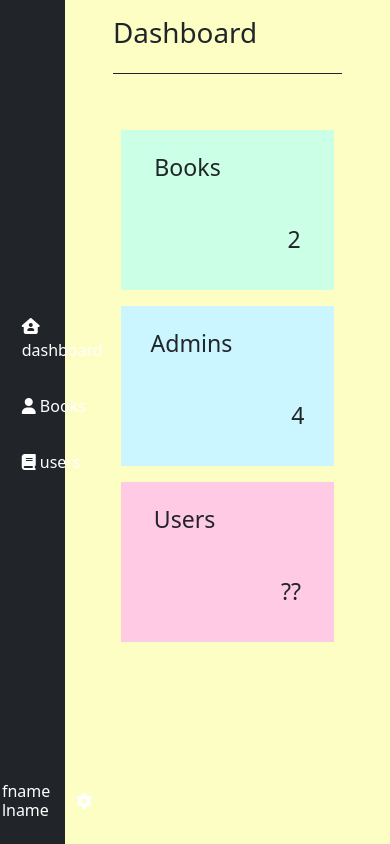
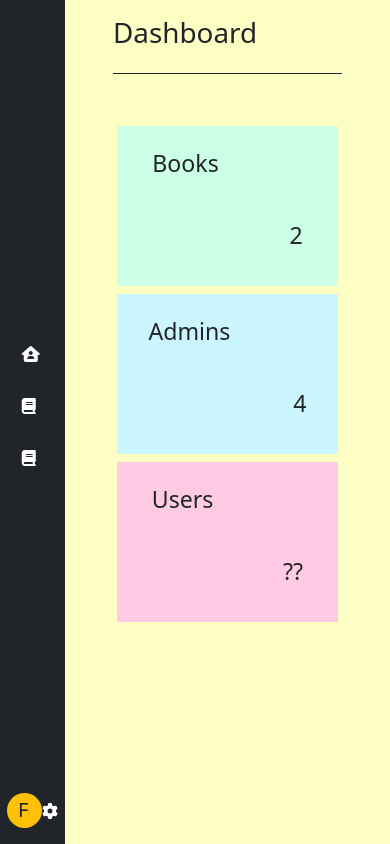
Before and after one commit to malyana-amine/systeme-de-gestion-de-biblioth-que, a PHP site: page /dashboard.php in a window 390 px wide. Run offline with PHP 8.4, Linux system fonts and the light colour scheme; a user stored in the database is signed in; data comes from the database, SQL or seed files in the repository.

Commit message:
responsive -à%

```diff
--- a/dashboard.php
+++ b/dashboard.php
@@ -24,23 +24,22 @@
 include 'sidebar.php';
 ?>
 
-
     <div class="bodycolor col-10">
         <div>
             <h1 class="px-5 py-3">Dashboard</h1>
         </div>
         <div class="bg-dark mx-5 divline"></div>
-        <div class=" d-flex justify-content-between flex-wrap p-5">
+        <div class=" d-flex justify-content-around flex-wrap p-5">
 
-<div class="bdcolor divs d-flex justify-content-around m-2">
+<div class="bdcolor  col-md-4 divs d-flex justify-content-around m-1">
     <h3 class=" pt-4">Books</h3>
     <h3 class="pt-5 mt-5"><?php echo counterbooks() ?></h3>
 </div>
-<div class="bdcolor1 divs d-flex justify-content-around m-2">
+<div class="bdcolor1  col-md-4 divs d-flex justify-content-around m-1">
     <h3 class=" pt-4">Admins</h3>
     <h3 class="pt-5 mt-5"><?php echo counteradmin() ?></h3>
 </div>
-<div class="bdcolor2 divs d-flex justify-content-around m-2">
+<div class="bdcolor2  col-md-4 divs d-flex justify-content-around m-1">
     <h3 class="pt-4">Users</h3>
     <h3 class="pt-5 mt-5">??</h3>
 </div>
--- a/sidebar.php
+++ b/sidebar.php
@@ -5,19 +5,19 @@
 <div class="text-start d-flex  pb-5 mb-5 ">
     <div class="col-4"></div>
     <ul class="text-white list-unstyled ">
-        <li class="py-3"><i class="fa-solid fa-house-user"></i><a class="text-decoration-none text-white " href="#"> dashboard</a> </li>
-        <li class="py-3"><i class="fa-solid fa-user"></i><a class="text-decoration-none text-white" href="#"> Books</a> </li>
-        <li class="py-3"><i class="fa-solid fa-book "></i><a class="text-decoration-none text-white" href="#"> users</a> </li>
+        <li class="py-3 d-flex"><i class=" pe-3 pt-1 fa-solid fa-house-user"></i><a class="text-decoration-none text-white d-none d-md-block " href="#"> dashboard</a> </li>
+        <li class="py-3 d-flex"><i class="pe-3 pt-1 fa-solid fa-book"></i><a class="text-decoration-none text-white d-none d-md-block" href="#"> Books</a> </li>
+        <li class="py-3 d-flex"><i class="pe-3 pt-1 fa-solid fa-book "></i><a class="text-decoration-none text-white d-none d-md-block" href="#"> users</a> </li>
     </ul>
 </div>
 <div class=" d-flex flex-column align-items-center">
 
 
 
-<form method="POST" class="btn-group dropup pb-3">
+<form method="POST" class="btn-group dropup pb-3 ">
           <div class="align-items-center d-flex ">
           <div id="profilpic" class = "bg-warning rounded-circle fs-5 divpad " style="width:35px ; height:35px" ></div>
-            <h6 class="text-white ps-1 pe-3 pt-2" id="flname"><?php echo  $_SESSION['first_name'].' '.$_SESSION['last_name'] ?></h6>
+            <h6 class="text-white ps-1 pe-3 pt-2 d-none d-sm-block" id="flname"><?php echo  $_SESSION['first_name'].' '.$_SESSION['last_name'] ?></h6>
             <div type="" class="" data-bs-toggle="dropdown" aria-expanded="false">
                 <i class="text-white fa-solid fa-gear"></i>
             </div>
--- a/style.css
+++ b/style.css
@@ -39,7 +39,10 @@
 }
 .divcard{
     margin: 3%;
-    padding: 3%;
+    padding-left: 15%;
+    padding-right: 15%;
+    padding-top: 3%;
+    padding-bottom: 3%;
 }
 .signlogo{
     width:100px;
```
Also changed, not shown: jsFiles/regex.js (+18 -20 lines), register.php (+1 -8 lines), img/book-637cd41fbc26f.jpg (added).
